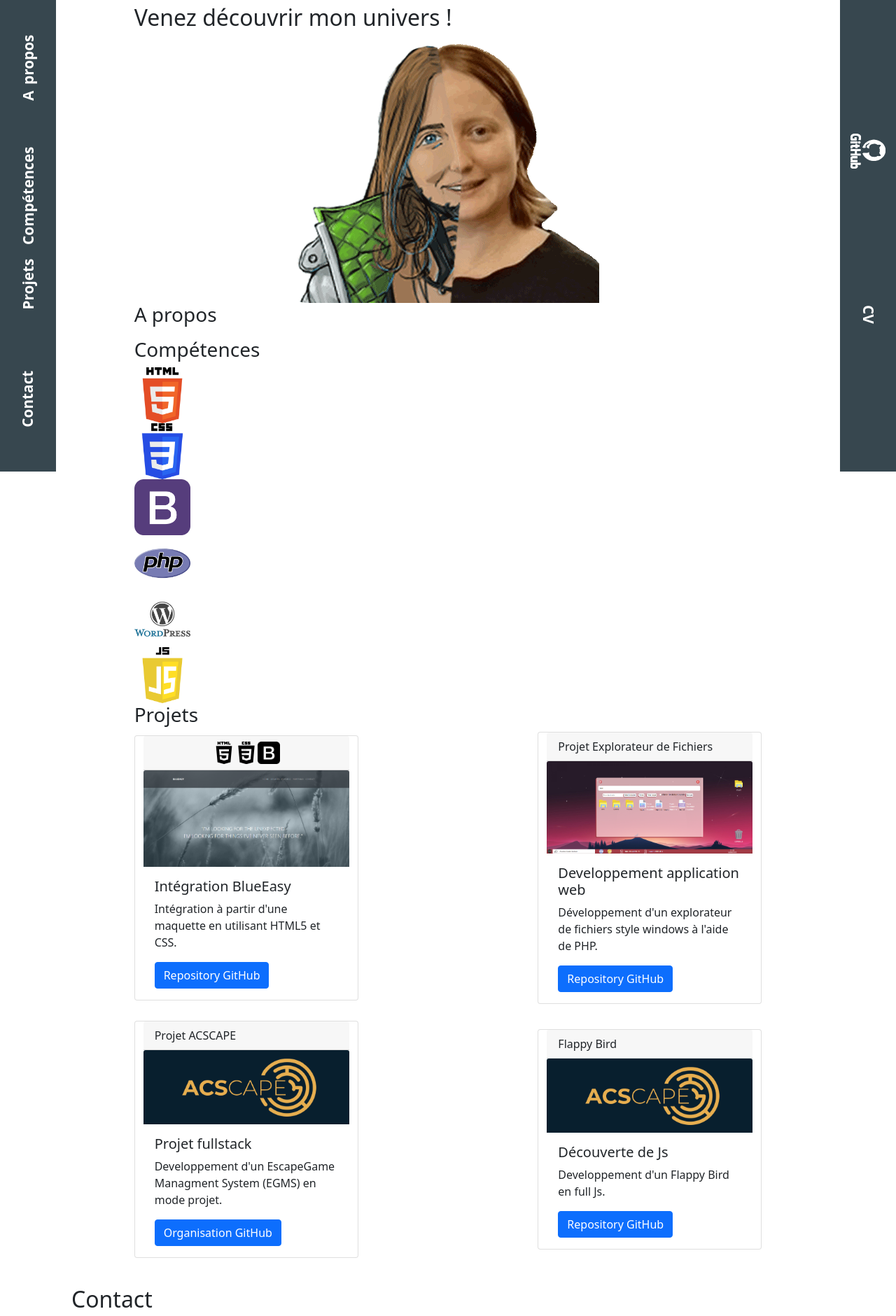
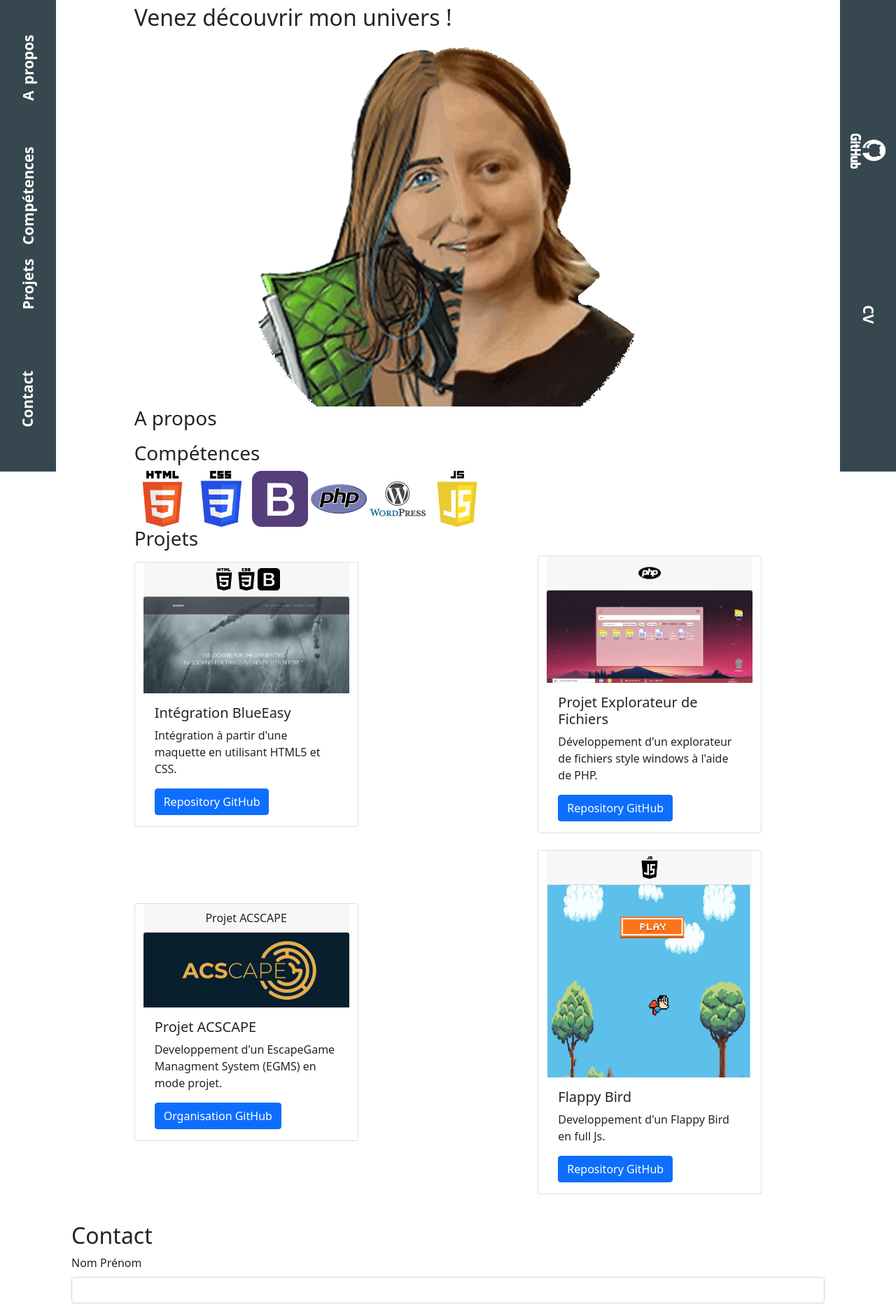
Before and after one commit to JBoulenger21/portfolio, a PHP site: page / in a window 1280 px wide. Shown: the part 126-2007 px from the top of the page at 70% size. Run offline with PHP 8.4, Linux system fonts and the light colour scheme.

Commit message:
mise de l'avatar/changement dans les projets

```diff
--- a/index.php
+++ b/index.php
@@ -43,7 +43,7 @@
           <div class="item"><a href="https://github.com/JBoulenger21" target="_blank"><img class="logocontact" src="ressources/github.png" alt="github logo"></img></a></div>
       </div>
       <div>
-          <div class="item"><a href="ressources/CV_Julie_BOULENGER_Dev.pdf" download="CV Julie Boulenger" target="_blank">CV</a></div>
+          <div class="item"><a href="ressources/CV_Julie_BOULENGER_DevWeb.pdf" download="CV Julie Boulenger" target="_blank">CV</a></div>
       </div>
     </div>
     <div class="content p-0">
@@ -52,7 +52,7 @@
           <h1 class="text-center">PORTFOLIO</h1>
           <h2>Venez découvrir mon univers !</h2>
           <div class="d-flex justify-content-center" >
-            <img src="ressources/avatar3.png" alt="Avatar Julie Boulenger moitié dessin moitié photo">
+            <img src="ressources/avatartest3bis.png" alt="Avatar Julie Boulenger moitié dessin moitié photo">
           </div>
           <h3 id="about">A propos</h3>
           <p></p>
@@ -81,34 +81,34 @@
                 </div>
               </div>
               <div class="card col-lg-4 mb-4" style="width: 20rem;">
-                <div class="card-header">
-                  Projet Explorateur de Fichiers
+                <div class="card-header d-flex justify-content-center">
+                  <img class="iconeComp" src="ressources/logoPhpnb.png" onmouseover="this.src='ressources/logoPhp.png'" onmouseout="this.src='ressources/logoPhpnb.png'" alt="logo PHP">
                 </div>
                 <img src="ressources/explofichiers.PNG" class="card-img-top" alt="Exporateur de fichier en PHP">
                 <div class="card-body">
-                  <h5 class="card-title">Developpement application web</h5>
+                  <h5 class="card-title">Projet Explorateur de Fichiers</h5>
                   <p class="card-text">Développement d'un explorateur de fichiers style windows à l'aide de PHP.</p>
                   <a href="https://github.com/JBoulenger21/file_explorer" target="_blank" class="btn btn-primary">Repository GitHub</a>
                 </div>
               </div>
               <div class="card col-lg-4 mb-4" style="width: 20rem;">
-                <div class="card-header">
+                <div class="card-header d-flex justify-content-center">
                   Projet ACSCAPE
                 </div>
                 <img src="ressources/logo-bleu.png" class="card-img-top" alt="logo ACSCAPE">
                 <div class="card-body">
-                  <h5 class="card-title">Projet fullstack</h5>
+                  <h5 class="card-title">Projet ACSCAPE</h5>
                   <p class="card-text">Developpement d'un EscapeGame Managment System (EGMS) en mode projet.</p>
                   <a href="https://github.com/ACSCAPE" target="_blank" class="btn btn-primary">Organisation GitHub</a>
                 </div>
               </div>
               <div class="card col-lg-4 mb-4" style="width: 20rem;">
-                <div class="card-header">
-                  Flappy Bird
+                <div class="card-header d-flex justify-content-center">
+                  <img class="iconeComp" src="ressources/js-logonb.png" onmouseover="this.src='ressources/js-logo.png'" onmouseout="this.src='ressources/js-logonb.png'" alt="logo PHP">
                 </div>
-                <img src="ressources/logo-bleu.png" class="card-img-top" alt="logo ACSCAPE">
+                <img src="ressources/flappybird.PNG" class="card-img-top" alt="logo ACSCAPE">
                 <div class="card-body">
-                  <h5 class="card-title">Découverte de Js</h5>
+                  <h5 class="card-title">Flappy Bird</h5>
                   <p class="card-text">Developpement d'un Flappy Bird en full Js.</p>
                   <a href="https://github.com/JBoulenger21/FlappyBird" target="_blank" class="btn btn-primary">Repository GitHub</a>
                 </div>
--- a/style.css
+++ b/style.css
@@ -92,13 +92,18 @@
   width: 2rem;
   height: 2rem;
 }
+.logoCompetences{
+  width: 80vh;
+  height: auto;
+}
 .logoCompetences img{
   height:5rem;
   width: 5rem;
-  display: flex;
-  flex-direction: row;
+  display: inline-flex;
   justify-content: space-between;
+  align-items: center;
 }
+
 @media screen and (max-width: 640px) {
   .sidebar{
     width: 40px;
```
Also changed, not shown: ressources/Avatartest3bis.png (added), ressources/logoPhpnb.png, 1 other file.
